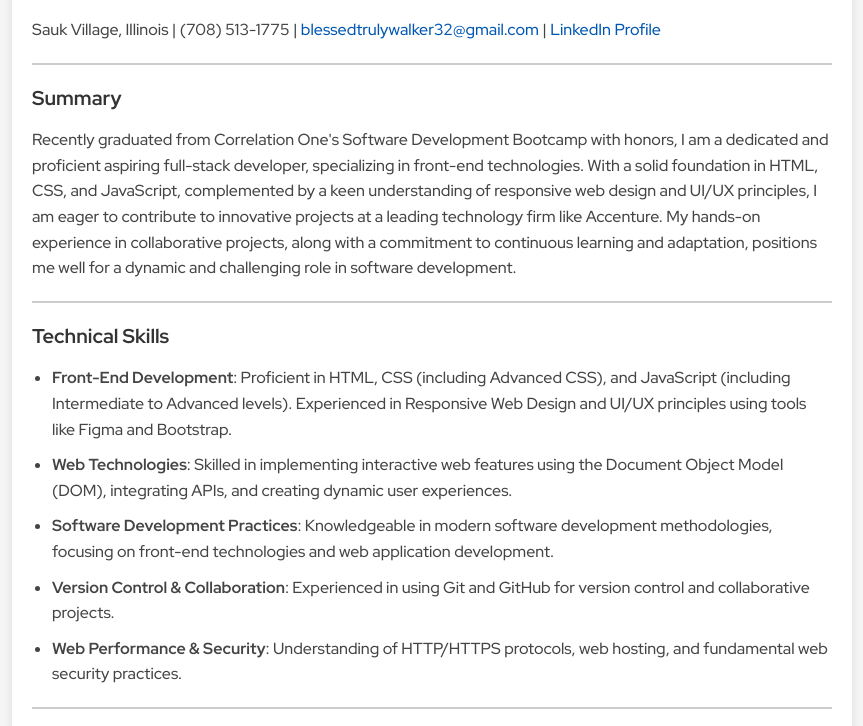
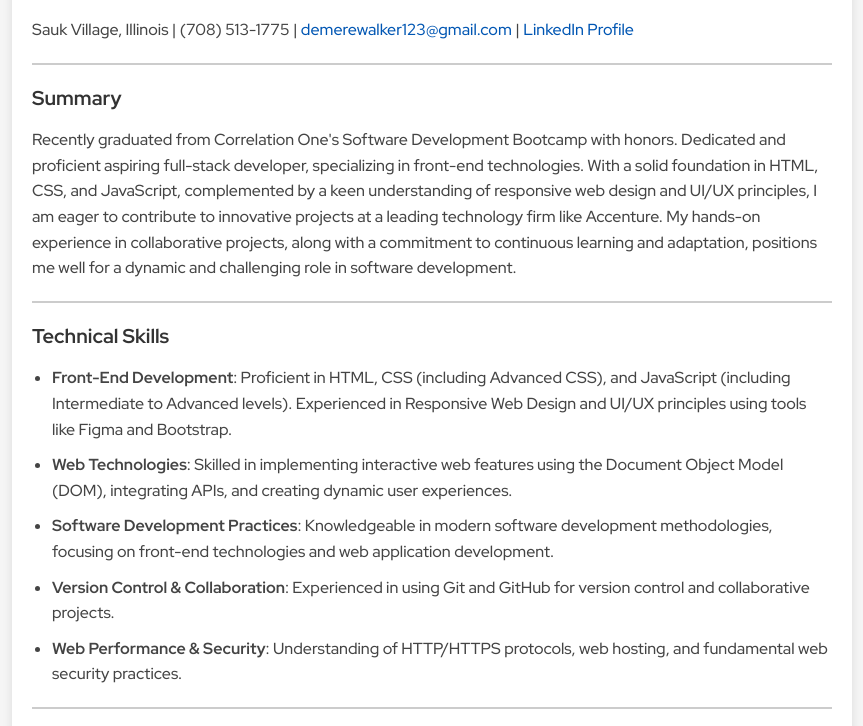
Before and after one commit to demere2000/my-resume, a plain HTML site: page index.html in a window 1280 px wide. Shown: the part 57-783 px from the top of the page, without its empty margins (208-1071 px from the left). Drawn offline with Linux system fonts and the light colour scheme.

Commit message:
changed email and updated summary

```diff
--- a/index.html
+++ b/index.html
@@ -16,12 +16,12 @@
     <div class="container">
         <h1>Demere Walker</h1>
         <p>Sauk Village, Illinois | (708) 513-1775 | <a
-                href="mailto:blessedtrulywalker32@gmail.com">blessedtrulywalker32@gmail.com</a> | <a
+                href="mailto:demerewalker123@gmail.com">demerewalker123@gmail.com</a> | <a
                 href="https://www.linkedin.com/in/demere-walker-b33b16286/">LinkedIn Profile</a></p>
         <div class="section-divider"></div>
 
         <h2>Summary</h2>
-        <p>Recently graduated from Correlation One's Software Development Bootcamp with honors, I am a dedicated and
+        <p>Recently graduated from Correlation One's Software Development Bootcamp with honors. Dedicated and
             proficient aspiring full-stack developer, specializing in front-end technologies. With a solid foundation in
             HTML, CSS, and JavaScript, complemented by a keen understanding of responsive web design and UI/UX
             principles, I am eager to contribute to innovative projects at a leading technology firm like Accenture. My
```
